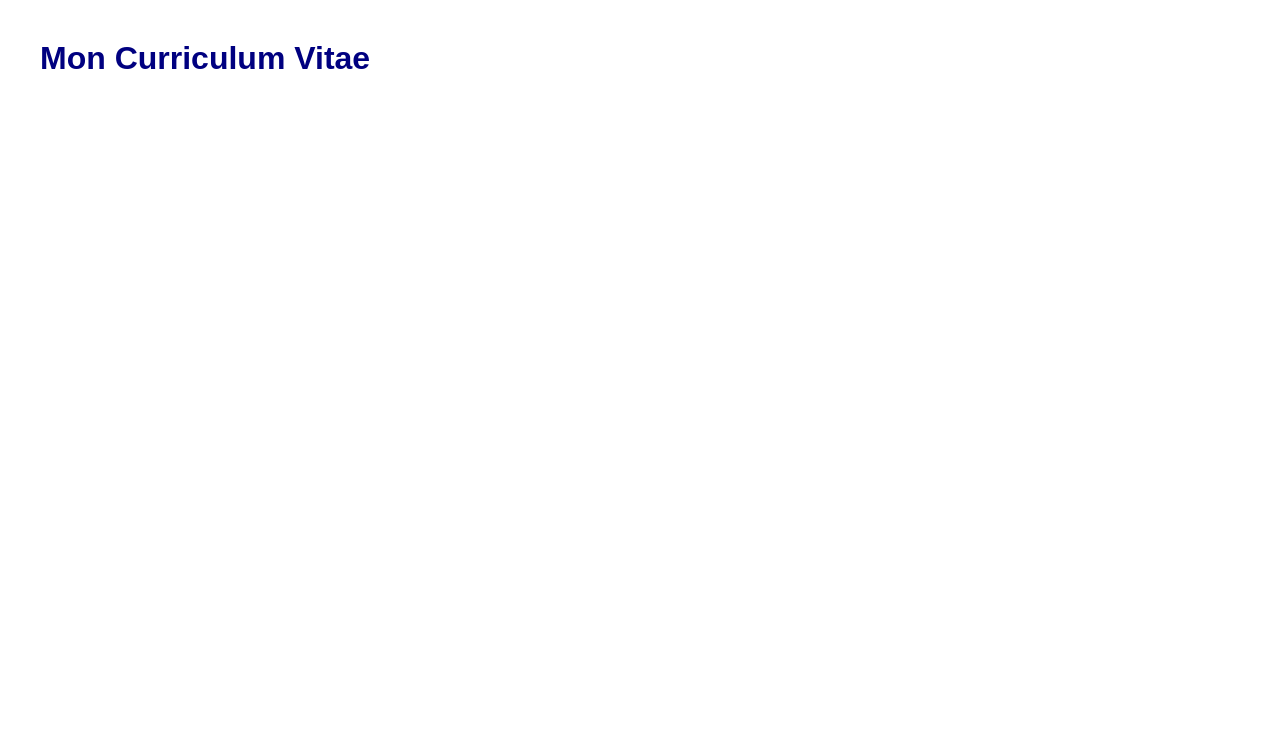
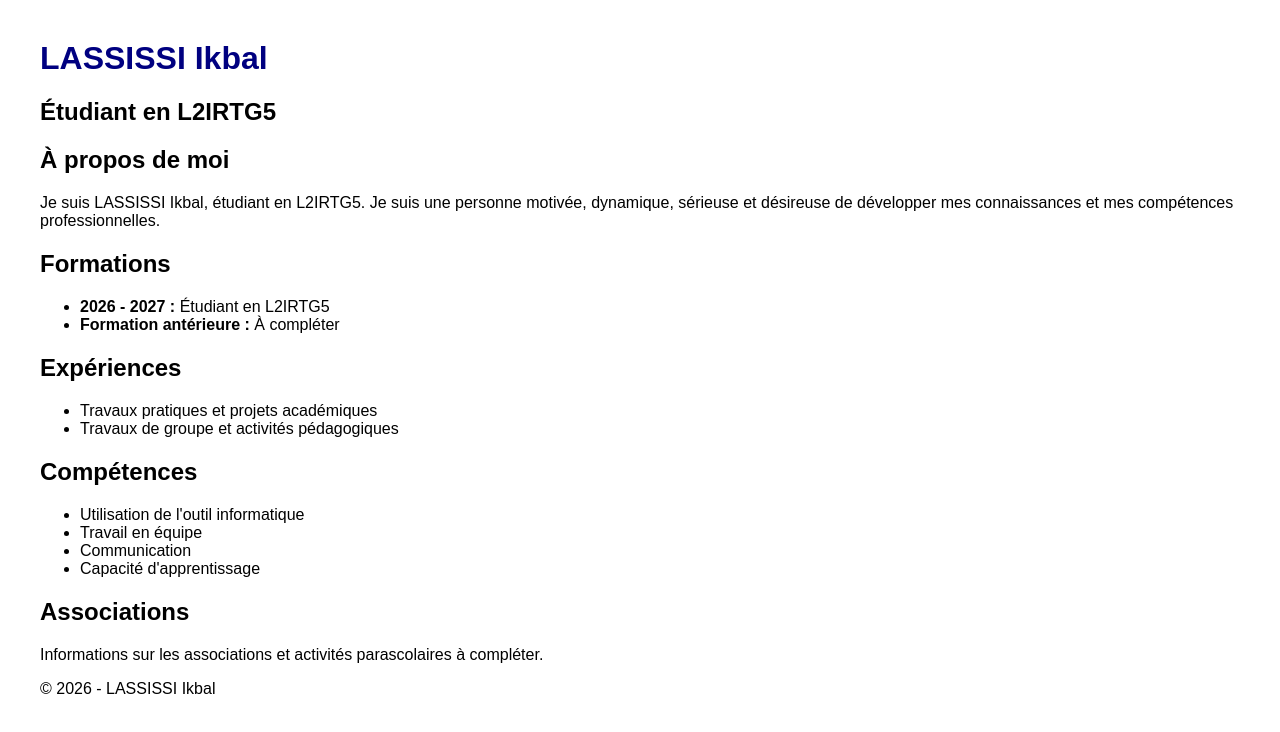
Before and after one commit to laleyealabi15-lgtm/mon-cv, a plain HTML site: page index.html in a window 1280 px wide. Drawn offline with Linux system fonts and the light colour scheme.

Commit message:
mise en place de la section description

```diff
--- a/index.html
+++ b/index.html
@@ -4,12 +4,76 @@
 <head>
     <meta charset="UTF-8">
     <meta name="viewport" content="width=device-width, initial-scale=1.0">
-    <title>Mon CV</title>
+    <title>CV - LASSISSI Ikbal</title>
     <link rel="stylesheet" href="style.css">
 </head>
+
 <body>
 
-    <h1>Mon Curriculum Vitae</h1>
+    <!-- TITRE -->
+    <header>
+        <h1>LASSISSI Ikbal</h1>
+        <h2>Étudiant en L2IRTG5</h2>
+    </header>
+
+    <!-- DESCRIPTION -->
+    <section>
+        <h2>À propos de moi</h2>
+        <p>
+            Je suis LASSISSI Ikbal, étudiant en L2IRTG5.
+            Je suis une personne motivée, dynamique, sérieuse
+            et désireuse de développer mes connaissances
+            et mes compétences professionnelles.
+        </p>
+    </section>
+
+    <!-- FORMATIONS -->
+    <section>
+        <h2>Formations</h2>
+        <ul>
+            <li>
+                <strong>2026 - 2027 :</strong>
+                Étudiant en L2IRTG5
+            </li>
+            <li>
+                <strong>Formation antérieure :</strong>
+                À compléter
+            </li>
+        </ul>
+    </section>
+
+    <!-- EXPERIENCES -->
+    <section>
+        <h2>Expériences</h2>
+        <ul>
+            <li>Travaux pratiques et projets académiques</li>
+            <li>Travaux de groupe et activités pédagogiques</li>
+        </ul>
+    </section>
+
+    <!-- COMPETENCES -->
+    <section>
+        <h2>Compétences</h2>
+        <ul>
+            <li>Utilisation de l'outil informatique</li>
+            <li>Travail en équipe</li>
+            <li>Communication</li>
+            <li>Capacité d'apprentissage</li>
+        </ul>
+    </section>
+
+    <!-- ASSOCIATIONS -->
+    <section>
+        <h2>Associations</h2>
+        <p>
+            Informations sur les associations et activités
+            parascolaires à compléter.
+        </p>
+    </section>
+
+    <footer>
+        <p>© 2026 - LASSISSI Ikbal</p>
+    </footer>
 
 </body>
 </html>
```
